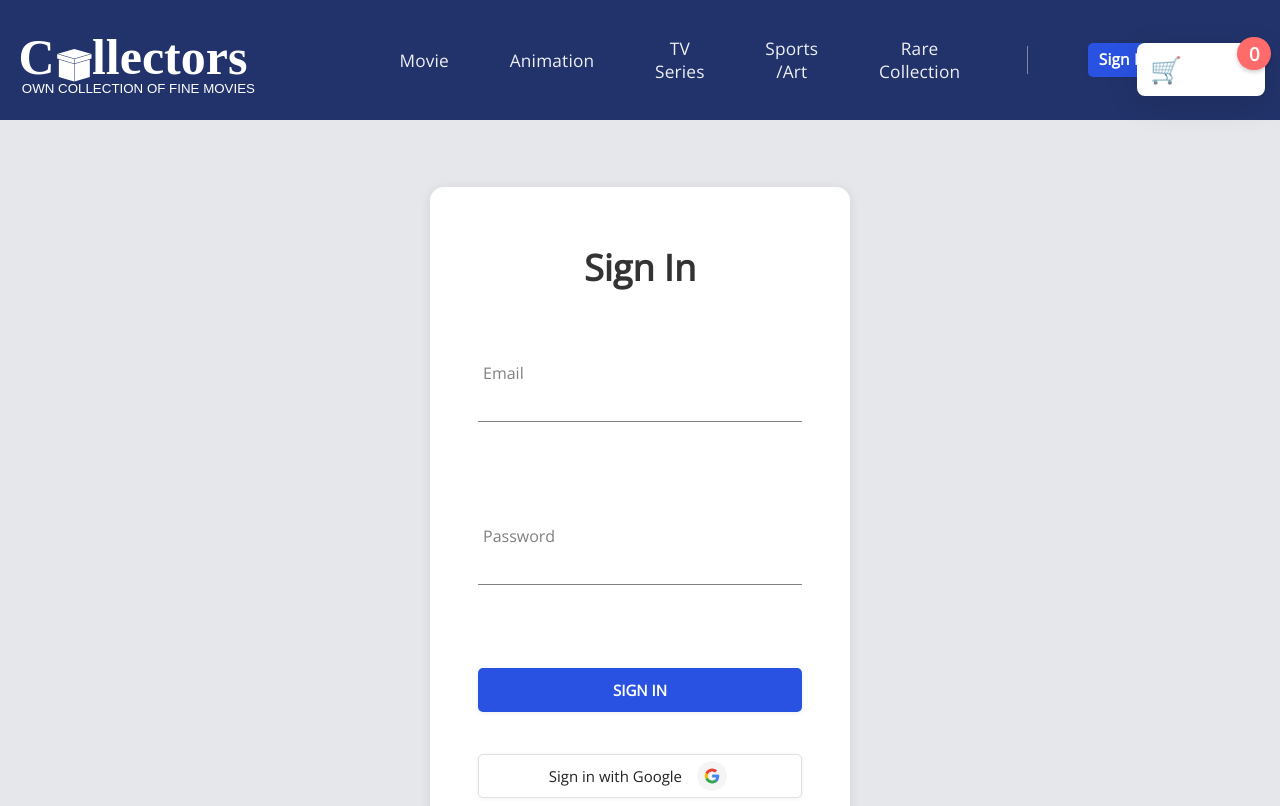
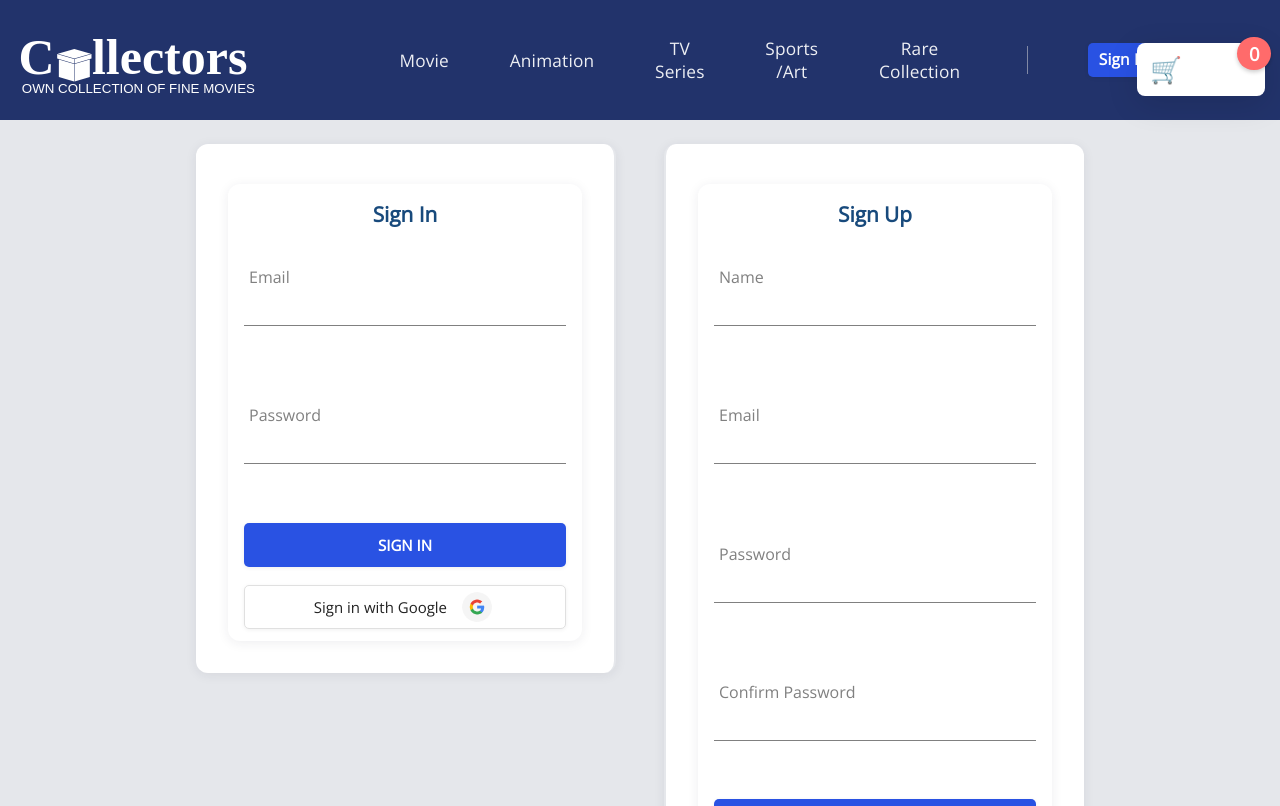
Before and after one commit to DevNeoLee/Collectors2025, a React (Create React App) app in the folder src/: page /login in a window 1280 px wide. Shown: the top 806 px of the page. Built offline with nearby package versions, Linux system fonts and the light colour scheme; no server answers; the HTML template or start-up script is replaced by a standard one.

Commit message:
style login page

```diff
--- a/src/src/components/login/login.module.scss
+++ b/src/src/components/login/login.module.scss
@@ -2,76 +2,94 @@
 @use '../../styles/_glass.scss' as glass;
 
 .login {
-  background: #fff;
-  border-radius: 14px;
-  box-shadow: 0 2px 12px rgba(40,40,60,0.10);
-  padding: 3.5rem 3rem;
-  margin: 0;
-  max-width: 420px;
-  width: 100%;
   display: flex;
   flex-direction: column;
-  gap: 2rem;
-  text-align: center;
-  position: relative;
-  z-index: 0;
+  align-items: center;
+  background: #fff;
+  border-radius: 12px;
+  box-shadow: 0 2px 12px rgba(40,40,60,0.08);
+  padding: 1rem 1rem 0.8rem 1rem;
+  width: 100%;
+  max-width: 420px;
+  @media (prefers-color-scheme: dark) {
+    background: #23242a;
+  }
+}
 
 h1 {
-    font-size: 2.25rem;
-    font-weight: 600;
-    margin: 0 0 0.5rem 0;
-    color: #333;
+  font-size: 1.3rem;
+  font-weight: 700;
+  margin-bottom: 0.5rem;
+  color: #184a7c;
+  text-align: center;
   @media (prefers-color-scheme: dark) {
-      color: #f0f0f0;
+    color: #7c8cff;
+  }
+}
+
+.error {
+  color: #d32f2f;
+  background: #ffeaea;
+  border-radius: 6px;
+  padding: 0.4rem 0.6rem;
+  margin-bottom: 0.5rem;
+  font-size: 0.97rem;
+  width: 100%;
+  text-align: center;
+  border: 1px solid #ffcdd2;
+  @media (prefers-color-scheme: dark) {
+    background: #3a2323;
+    color: #ff8a80;
+    border: 1px solid #ff8a80;
   }
 }
 
 form {
+  width: 100%;
   display: flex;
   flex-direction: column;
-    gap: 1.75rem;
-    width: 100%;
+  gap: 0.2rem;
+  margin-bottom: 0.5rem;
 }
 
+input {
+  border-radius: 6px;
+  border: 1px solid #cfd8dc;
+  padding: 0.3rem 0.5rem;
+  font-size: 0.97rem;
+  background: #f7fafd;
+  color: #222;
+  transition: border 0.2s;
+  margin: 0;
+  &:focus {
+    border: 1.5px solid #184a7c;
+    outline: none;
+  }
   @media (prefers-color-scheme: dark) {
-    background: #232a3a;
+    background: #23242a;
     color: #e0e0e0;
-  }
-
-  @media (max-width: 600px) {
-    padding: 2.5rem 2rem;
-    margin: 0;
-    gap: 1.5rem;
-    max-width: 380px;
-    h1 {
-      font-size: 2rem;
+    border: 1px solid #7c8cff;
   }
 }
 
-  @media (max-width: 480px) {
-    padding: 2rem 1.5rem;
-    gap: 1.25rem;
-    max-width: 340px;
-    h1 {
-      font-size: 1.75rem;
+button, .formButton {
+  background: #184a7c;
+  color: #fff;
+  border: none;
+  border-radius: 6px;
+  padding: 0.4rem 0;
+  font-size: 1rem;
+  font-weight: 600;
+  margin-top: 0.2rem;
+  cursor: pointer;
+  transition: background 0.2s;
+  width: 100%;
+  box-shadow: 0 1px 4px rgba(24,74,124,0.08);
+  &:hover {
+    background: #0d2c4a;
+  }
+  &:disabled {
+    background: #b0b8c1;
+    cursor: not-allowed;
   }
 }
-}
-
-.error {
-    background-color: #ffebee;
-    color: #c62828;
-    padding: 1rem;
-    margin: 0;
-    border-radius: 8px;
-    border: 1px solid #ffcdd2;
-    font-size: 0.9rem;
-    text-align: center;
-    font-weight: 500;
-
-    @media (prefers-color-scheme: dark) {
-        background-color: rgba(244, 67, 54, 0.1);
-        color: #ff8a80;
-        border: 1px solid rgba(244, 67, 54, 0.3);
-    }
-}
--- a/src/src/components/signup/signup.module.scss
+++ b/src/src/components/signup/signup.module.scss
@@ -1,19 +1,95 @@
+@use '../../_app' as *;
+@use '../../styles/_glass.scss' as glass;
+
 .signup {
-    background-color: rgba(211,211,211, 0.3);
-    margin: 15px;
-    padding: 35px 80px;
-    z-index: 0;
-    position: relative;
-    box-shadow: 3px 3px 8px hsl(0, 0%, 80%);
+  display: flex;
+  flex-direction: column;
+  align-items: center;
+  background: #fff;
+  border-radius: 12px;
+  box-shadow: 0 2px 12px rgba(40,40,60,0.08);
+  padding: 1rem 1rem 0.8rem 1rem;
+  width: 100%;
+  max-width: 420px;
+  @media (prefers-color-scheme: dark) {
+    background: #23242a;
+  }
+}
+
+h1 {
+  font-size: 1.3rem;
+  font-weight: 700;
+  margin-bottom: 0.5rem;
+  color: #184a7c;
+  text-align: center;
+  @media (prefers-color-scheme: dark) {
+    color: #7c8cff;
+  }
 }
 
 .error {
-    background-color: #ffebee;
-    color: #c62828;
-    padding: 10px;
-    margin: 10px 0;
-    border-radius: 4px;
-    border: 1px solid #ffcdd2;
-    font-size: 14px;
-    text-align: center;
+  color: #d32f2f;
+  background: #ffeaea;
+  border-radius: 6px;
+  padding: 0.4rem 0.6rem;
+  margin-bottom: 0.5rem;
+  font-size: 0.97rem;
+  width: 100%;
+  text-align: center;
+  border: 1px solid #ffcdd2;
+  @media (prefers-color-scheme: dark) {
+    background: #3a2323;
+    color: #ff8a80;
+    border: 1px solid #ff8a80;
+  }
 }
+
+form {
+  width: 100%;
+  display: flex;
+  flex-direction: column;
+  gap: 0.2rem;
+  margin-bottom: 0.5rem;
+}
+
+input {
+  border-radius: 6px;
+  border: 1px solid #cfd8dc;
+  padding: 0.3rem 0.5rem;
+  font-size: 0.97rem;
+  background: #f7fafd;
+  color: #222;
+  transition: border 0.2s;
+  margin: 0;
+  &:focus {
+    border: 1.5px solid #184a7c;
+    outline: none;
+  }
+  @media (prefers-color-scheme: dark) {
+    background: #23242a;
+    color: #e0e0e0;
+    border: 1px solid #7c8cff;
+  }
+}
+
+button, .formButton {
+  background: #184a7c;
+  color: #fff;
+  border: none;
+  border-radius: 6px;
+  padding: 0.4rem 0;
+  font-size: 1rem;
+  font-weight: 600;
+  margin-top: 0.2rem;
+  cursor: pointer;
+  transition: background 0.2s;
+  width: 100%;
+  box-shadow: 0 1px 4px rgba(24,74,124,0.08);
+  &:hover {
+    background: #0d2c4a;
+  }
+  &:disabled {
+    background: #b0b8c1;
+    cursor: not-allowed;
+  }
+}
--- a/src/src/pages/loginpage/loginpage.module.scss
+++ b/src/src/pages/loginpage/loginpage.module.scss
@@ -35,3 +35,83 @@
     align-self: center;
     margin: auto 0;
 }
+
+.tabButtons {
+  display: flex;
+  justify-content: center;
+  margin-bottom: 2rem;
+  gap: 1rem;
+}
+
+.activeTab {
+  background: #184a7c;
+  color: #fff;
+  border: none;
+  border-radius: 8px 8px 0 0;
+  padding: 0.8rem 2.2rem;
+  font-size: 1.1rem;
+  font-weight: bold;
+  cursor: pointer;
+  box-shadow: 0 2px 8px rgba(24,74,124,0.08);
+}
+
+.inactiveTab {
+  background: #e5e7eb;
+  color: #184a7c;
+  border: none;
+  border-radius: 8px 8px 0 0;
+  padding: 0.8rem 2.2rem;
+  font-size: 1.1rem;
+  font-weight: bold;
+  cursor: pointer;
+  opacity: 0.7;
+}
+
+.formContainer {
+  max-width: 420px;
+  margin: 0 auto;
+}
+
+.sideBySideContainer {
+  display: flex;
+  justify-content: center;
+  align-items: flex-start;
+  gap: 3rem;
+  margin: 0 auto;
+  max-width: 900px;
+  width: 100%;
+  @media (max-width: 700px) {
+    flex-direction: column;
+    gap: 2rem;
+    max-width: 100%;
+  }
+}
+
+.leftForm, .rightForm {
+  flex: 1 1 0;
+  min-width: 320px;
+  max-width: 420px;
+  background: #fff;
+  border-radius: 12px;
+  box-shadow: 0 2px 12px rgba(40,40,60,0.08);
+  padding: 2.5rem 2rem 2rem 2rem;
+  @media (prefers-color-scheme: dark) {
+    background: #23242a;
+  }
+}
+
+.leftForm {
+  border-right: 2px solid #e5e7eb;
+  @media (max-width: 700px) {
+    border-right: none;
+    border-bottom: 2px solid #e5e7eb;
+  }
+}
+
+.rightForm {
+  border-left: 2px solid #e5e7eb;
+  @media (max-width: 700px) {
+    border-left: none;
+    border-top: 2px solid #e5e7eb;
+  }
+}
--- a/src/src/pages/loginpage/loginpage.tsx
+++ b/src/src/pages/loginpage/loginpage.tsx
@@ -4,6 +4,7 @@ import { Navigate } from 'react-router-dom';
 
 import loginpageStyle from './loginpage.module.scss';
 import Login from '../../components/login/login';
+import SignUp from '../../components/signup/signup';
 import { selectCurrentUser } from '../../redux/user/user-selectors';
 import type { RootState } from '../../types/common';
 
@@ -11,7 +12,7 @@ const LoginPage: React.FC = () => {
   const currentUser = useSelector((state: RootState) => selectCurrentUser(state));
 
   useEffect(() => {
-    document.title = 'Login - Collectors App';
+    document.title = 'Login / Sign Up - Collectors App';
   }, []);
 
   if (currentUser) {
@@ -20,7 +21,10 @@ const LoginPage: React.FC = () => {
 
   return (
     <div className={loginpageStyle.loginpage}>
-      <Login />
+      <div className={loginpageStyle.sideBySideContainer}>
+        <div className={loginpageStyle.leftForm}><Login /></div>
+        <div className={loginpageStyle.rightForm}><SignUp /></div>
+      </div>
     </div>
   );
 };
```
Lines whose indentation alone changed are shown as unchanged.
